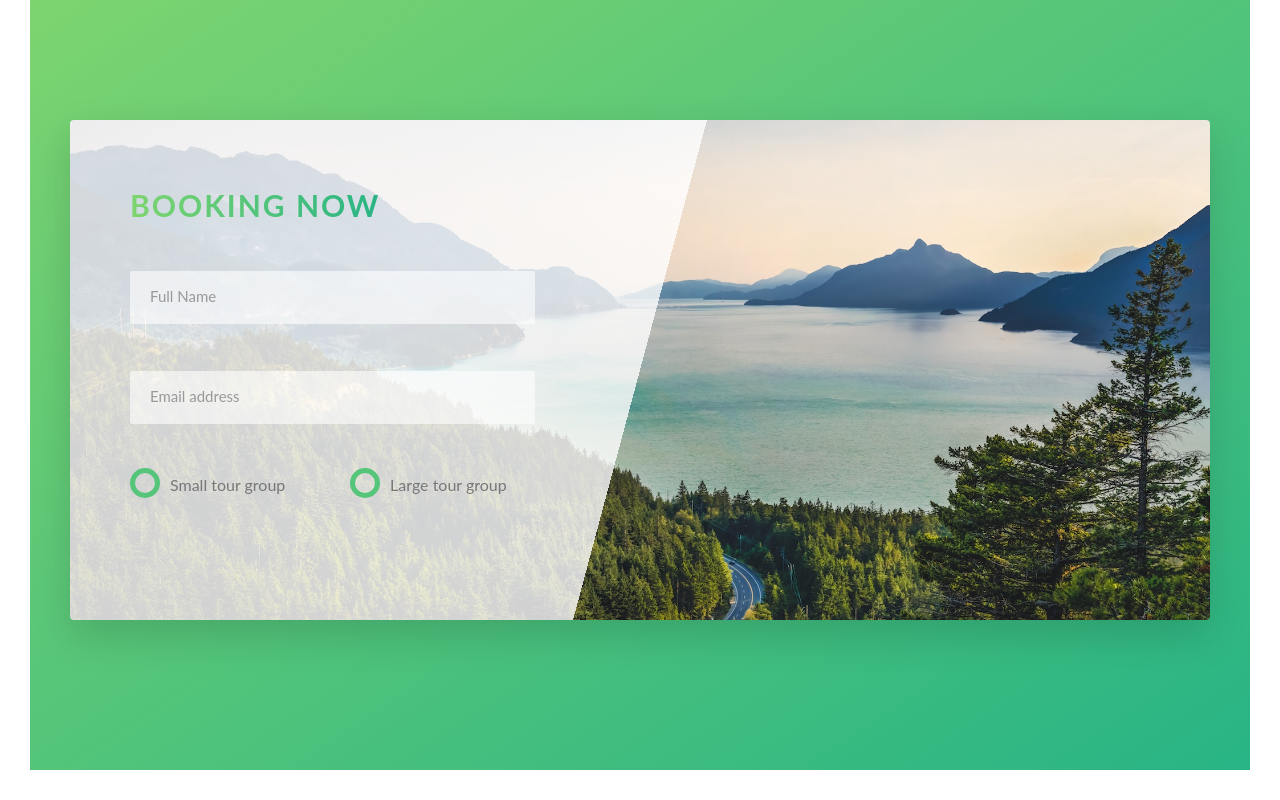
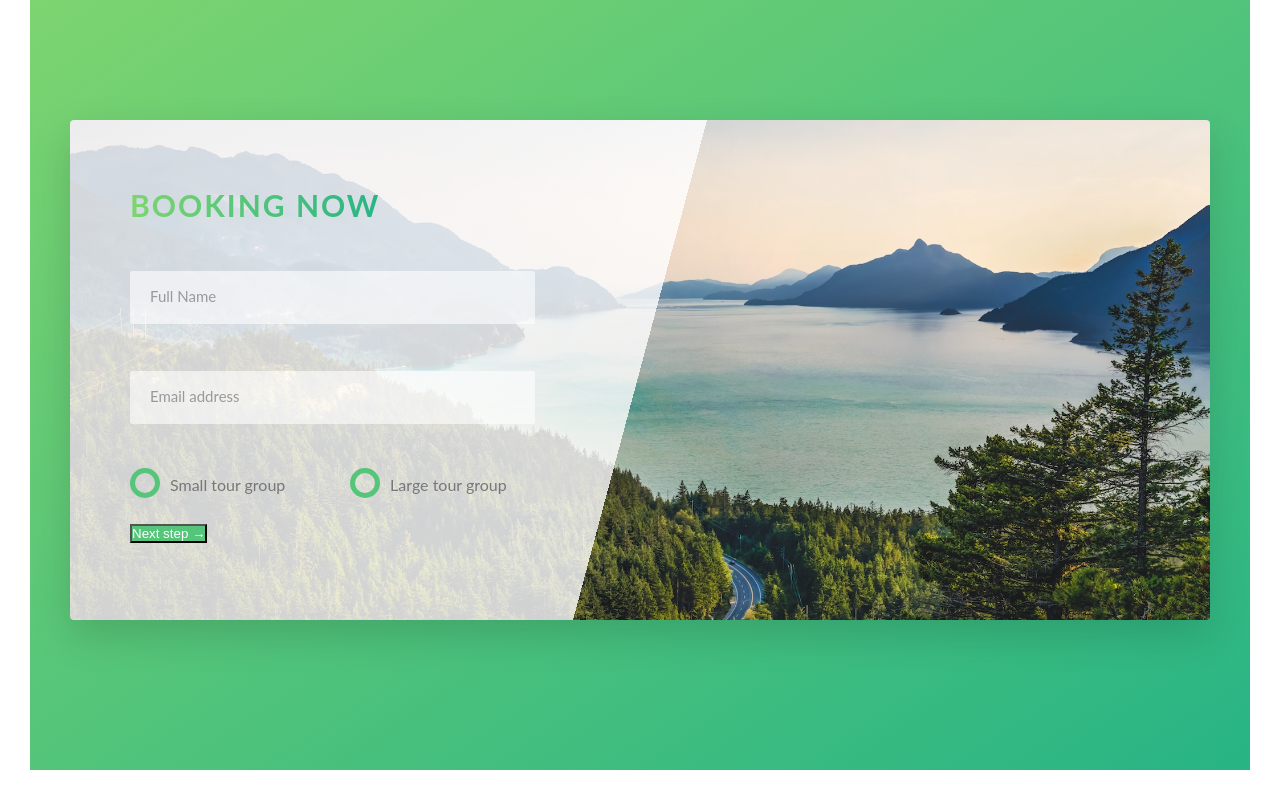
Before and after one commit to Nessvah/natours, a plain HTML site: page index.html in a window 1280 px wide. Shown: the part 4236-5036 px from the top of the page. Drawn offline with Linux system fonts and the light colour scheme.

Commit message:
add button to submit form

```diff
--- a/index.html
+++ b/index.html
@@ -354,6 +354,10 @@
                     >
                   </div>
                 </div>
+                <div class="form__group">
+                  <!-- not an anchor tag because this button will allow us to submit the form -->
+                  <button class="btn btn--green">Next step &rarr;</button>
+                </div>
               </form>
             </div>
           </div>
```
